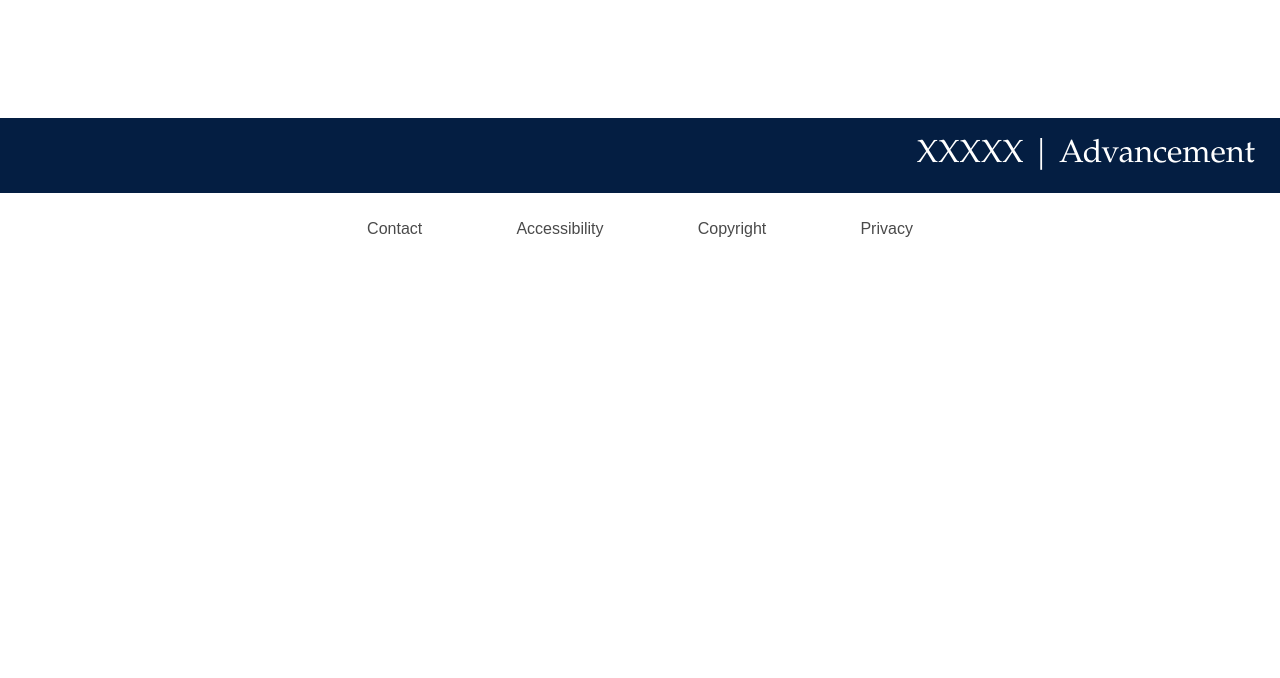
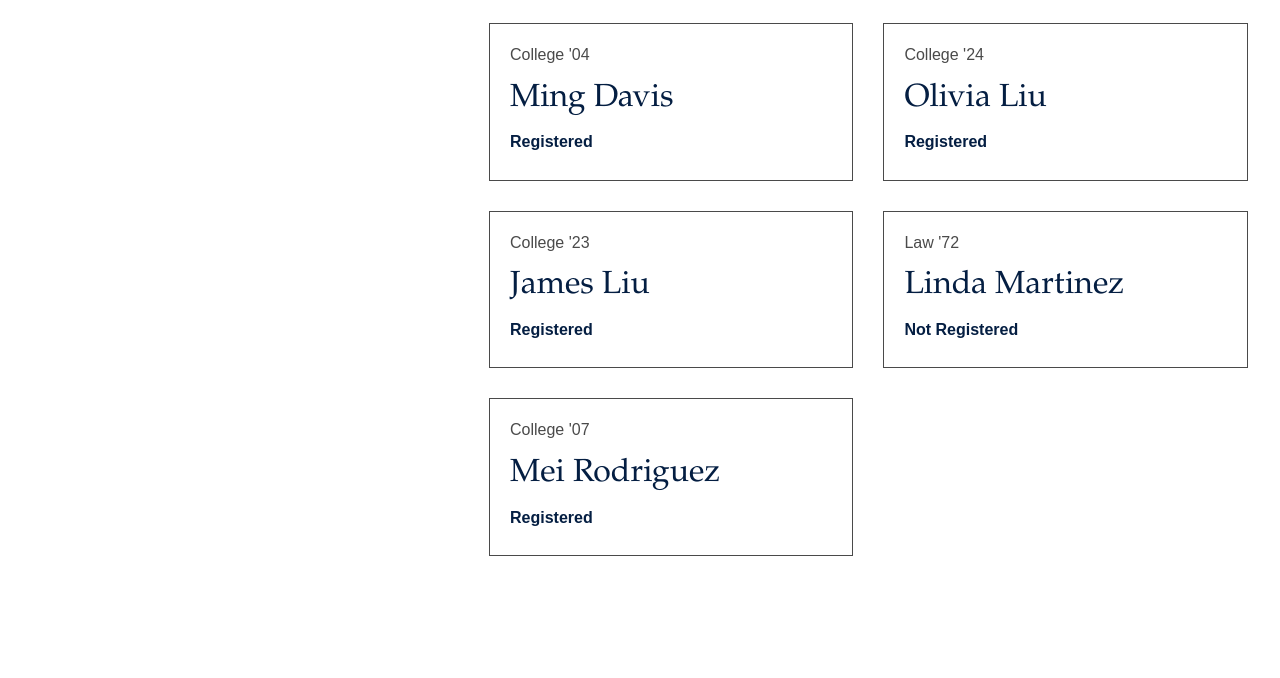
Before and after one commit to alison-ah/event-attendees-2, a plain HTML site: page index.html in a window 1280 px wide. Shown: the part 747-1425 px from the top of the page. Before the commit the page ends 1012 px from the top, so only its background shows below. Drawn offline with Linux system fonts and the light colour scheme; a web font is replaced by a local one.

Commit message:
Organized CSS, validated HTML and CSS, added JS

```diff
--- a/css/style.css
+++ b/css/style.css
@@ -54,19 +54,15 @@
      Author's custom styles
      ========================================================================== */
 
+  /* Global styles */
   :root {
     --primary-color: #041e42;
     --secondary-color: #4a4a4a;
-
-    --medium-and-book-font: "Futura PT", sans-serif;
-    --regular-and-italic-font: "Adobe Caslon", Garamond, serif;
   }
-
-     /*-- Base Styles --*/
 
   html {
     display: flex;
-    font-family: "Source Sans 3", Arial, Helvetica, sans-serif;
+    font-family: "Adobe Caslon", Garamond, serif;
     color: var(--primary-color);
   }
 
@@ -83,15 +79,12 @@
     padding: 0 1em;
   }
 
-
-    /*-- Header and Footer Styles --*/
-
   h1 {
     color: var(--primary-color);
     text-align: center;
     padding: 10px;
     font-size: 4em;
-        font-family: var(--regular-and-italic-font);
+    font-family: "Adobe Caslon", Garamond, serif;
     font-style: italic;
     font-weight: 40;
   }
@@ -100,25 +93,26 @@
     color: var(--primary-color);
     margin: 0;
     font-size: 2em;
-        font-family: var(--regular-and-italic-font);
+    font-family: "Adobe Caslon", Garamond, serif;
     font-weight: 100;
   }
 
   h3 {
     color: var(--primary-color);
-        font-family: var(--medium-and-book-font);
+    font-family: "Futura PT", sans-serif;
     font-size: 1em;
     font-weight: 550;
   }
 
   h4 {
     color: var(--secondary-color);
-        font-family: var(--medium-and-book-font);
+    font-family: "Futura PT", sans-serif;
     font-size: 1em;
     font-weight: lighter;
     margin: 10px 0;
   }
 
+  /* Header */
   .top-bar {
     background: var(--primary-color);
     color: white;
@@ -127,48 +121,10 @@
     padding-left: 35px;
     font-size: 2em;
     font-weight: lighter;
-        font-family: var(--regular-and-italic-font);
+    font-family: "Adobe Caslon", Garamond, serif;
   }
 
-    .bottom-bar {
-        background: var(--primary-color);
-        color: white;
-        text-align: right;
-        padding: 15px;
-        padding-right: 25px;
-        font-size: 2em;
-        font-weight: lighter;
-        font-family: var(--regular-and-italic-font);
-    }
-
-    .links ul {
-        color: var(--secondary-color);
-        text-decoration: none;
-        display: flex;
-        justify-content: space-around;
-        padding-top: 25px;
-        padding-bottom: 25px;
-    }
-
-    .attendees {
-        display: flex;
-        flex-wrap: wrap;
-        width: 100%;
-        padding: 110px 0px;
-    }
-
-    .attendee {
-        border: var(--secondary-color) solid 1px;
-        width: 80%;
-        padding: 10px 20px;
-        margin: 15px;
-        border-radius: 0%;
-    }
-
-    .attendee h3 {
-        margin-top: 10px;
-    }
-
+  /* Filter form */
   .filter {
     width: 100%;
   }
@@ -205,7 +161,7 @@
 
   .checkbox-label {
     color: var(--secondary-color);
-        font-family: var(--medium-and-book-font);
+    font-family: "Futura PT", sans-serif;
     font-size: 1em;
     font-weight: lighter;
     padding-left: 15px;
@@ -220,6 +176,47 @@
     display: flex;
     width: 50%;
     align-items: center;
+  }
+
+  /* Attendees list */
+  .attendees {
+    display: flex;
+    flex-wrap: wrap;
+    width: 100%;
+    padding: 110px 0px;
+  }
+
+  .attendee {
+    border: var(--secondary-color) solid 1px;
+    width: 80%;
+    padding: 10px 20px;
+    margin: 15px;
+    border-radius: 0%;
+  }
+
+  .attendee h3 {
+    margin-top: 10px;
+  }
+
+  /* Footer */
+  .bottom-bar {
+    background: var(--primary-color);
+    color: white;
+    text-align: right;
+    padding: 15px;
+    padding-right: 25px;
+    font-size: 2em;
+    font-weight: lighter;
+    font-family: "Adobe Caslon", Garamond, serif;
+  }
+
+  .links ul {
+    color: var(--secondary-color);
+    text-decoration: none;
+    display: flex;
+    justify-content: space-around;
+    padding-top: 25px;
+    padding-bottom: 25px;
   }
 
 
@@ -388,4 +385,4 @@
       font-family: Arial, Helvetica, sans-serif;
       font-size: 0.8em;
     }
-  }
+}}
--- a/index.html
+++ b/index.html
@@ -40,7 +40,7 @@
                 <form>
                     <h2>Filter Attendees</h2>
                     <div class="search-by-name">
-                        <label for="by-name"><h3>By Name</h3></label><br>
+                        <h3><label for="by-name">By Name</label></h3><br>
                         <input type="text" id="by-name" name="by-name">
                         <i class="fa-solid fa-magnifying-glass"></i><br>
                     </div>
@@ -74,22 +74,8 @@
             </div>
 
             <div class="attendees">
-                <div class="attendee">
-                    <h4>College'92</h4>
-                    <h2>Jane Doe</h2>
-                    <h3>Registered</h3>
-                </div>
-                <div class="attendee">
-                    <h4>Law'86</h4>
-                    <h2>Sarah Mattson</h2>
-                    <h3>Not Registered</h3>
-                </div>
-                <div class="attendee">
-                    <h4>College'72, Law'76</h4>
-                    <h2>Payton Ali</h2>
-                    <h3>Registered</h3>
-                </div>
-
+                <div class="attendee"></div>
+                 <!--Will populate via JavaScript-->
             </div>
 
         </div>
--- a/js/app.js
+++ b/js/app.js
@@ -0,0 +1,175 @@
+let allAttendees = [];
+
+// Below is how I would use API to dynamically display attendees, but my API is not functioning.
+
+//async function fetchAndDisplayAttendees() {
+//  try {
+//    const response = await fetch("https://gist.githubusercontent.com/alison-ah/24c1706e6b1f896a971580608b312b2e/raw/6f5c06767dc9299a64829b1821d5ac87e177b1c2/sample_data.json");
+//    allAttendees = await response.json();
+//    filterAndDisplayAttendees();
+//  } catch (error) {
+//    console.error('Error fetching attendee data:', error);
+//  }
+//}
+
+// Currently hard coding data to display attendees
+function fetchAndDisplayAttendees() {
+    allAttendees = [
+        {
+            "registered": "Yes",
+            "incognito": "No",
+            "first_name": "James",
+            "last_name": "Hamilton",
+            "school_year": "College '92"
+        },
+        {
+            "registered": "Yes",
+            "incognito": "No",
+            "first_name": "Jennifer",
+            "last_name": "Smith",
+            "school_year": "College '72, Law '86"
+        },
+        {
+            "registered": "No",
+            "incognito": "Yes",
+            "first_name": "William",
+            "last_name": "Clark",
+            "school_year": "College '86"
+        },
+        {
+            "registered": "No",
+            "incognito": "No",
+            "first_name": "George",
+            "last_name": "Thomas",
+            "school_year": "Law '86"
+        },
+        {
+            "registered": "Yes",
+            "incognito": "Yes",
+            "first_name": "Dmitri",
+            "last_name": "Park",
+            "school_year": "College '09"
+        },
+        {
+            "registered": "Yes",
+            "incognito": "No",
+            "first_name": "Mohammed",
+            "last_name": "Suzuki",
+            "school_year": "College '00"
+        },
+        {
+            "registered": "Yes",
+            "incognito": "No",
+            "first_name": "Ming",
+            "last_name": "Davis",
+            "school_year": "College '04"
+        },
+        {
+            "registered": "Yes",
+            "incognito": "No",
+            "first_name": "Olivia",
+            "last_name": "Liu",
+            "school_year": "College '24"
+        },
+        {
+            "registered": "Yes",
+            "incognito": "No",
+            "first_name": "James",
+            "last_name": "Liu",
+            "school_year": "College '23"
+        },
+        {
+            "registered": "No",
+            "incognito": "Yes",
+            "first_name": "Michael",
+            "last_name": "Li",
+            "school_year": "Law '08, College '16"
+        },
+        {
+            "registered": "No",
+            "incognito": "No",
+            "first_name": "Linda",
+            "last_name": "Martinez",
+            "school_year": "Law '72"
+        },
+        {
+            "registered": "Yes",
+            "incognito": "Yes",
+            "first_name": "Karen",
+            "last_name": "Anderson",
+            "school_year": "Law '85"
+        },
+        {
+            "registered": "Yes",
+            "incognito": "No",
+            "first_name": "Mei",
+            "last_name": "Rodriguez",
+            "school_year": "College '07"
+        },
+        {
+            "registered": "Yes",
+            "incognito": "Yes",
+            "first_name": "Ivan",
+            "last_name": "Gonzalez",
+            "school_year": "Law '05"
+        }
+    ].map(attendee => ({
+      ...attendee,
+      registered: attendee.registered === "Yes",
+      incognito: attendee.incognito === "Yes"
+    }));
+    filterAndDisplayAttendees();
+  }
+
+// Filter function
+function filterAndDisplayAttendees() {
+  const nameFilter = document.getElementById('by-name').value.toLowerCase();
+  const collegeChecked = document.getElementById('college').checked;
+  const lawChecked = document.getElementById('law').checked;
+  const registeredChecked = document.getElementById('registered').checked;
+  const notRegisteredChecked = document.getElementById('not-registered').checked;
+
+  const filteredAttendees = allAttendees.filter(attendee => {
+    if (attendee.incognito) return false;
+
+    const nameMatch = `${attendee.first_name} ${attendee.last_name}`.toLowerCase().includes(nameFilter);
+
+    const schoolMatch = (!collegeChecked && !lawChecked) ||
+      (collegeChecked && attendee.school_year.toLowerCase().includes('college')) ||
+      (lawChecked && attendee.school_year.toLowerCase().includes('law'));
+
+    const registrationMatch = (!registeredChecked && !notRegisteredChecked) ||
+      (registeredChecked && attendee.registered) ||
+      (notRegisteredChecked && !attendee.registered);
+
+    return nameMatch && schoolMatch && registrationMatch;
+  });
+
+  const attendeesContainer = document.querySelector('.attendees');
+  attendeesContainer.innerHTML = '';
+
+  filteredAttendees.forEach(attendee => {
+    const attendeeElement = document.createElement('div');
+    attendeeElement.className = 'attendee';
+
+    attendeeElement.innerHTML = `
+      <h4>${attendee.school_year}</h4>
+      <h2>${attendee.first_name} ${attendee.last_name}</h2>
+      <h3>${attendee.registered ? 'Registered' : 'Not Registered'}</h3>
+    `;
+
+    attendeesContainer.appendChild(attendeeElement);
+  });
+}
+
+// Initialize
+document.addEventListener('DOMContentLoaded', () => {
+  fetchAndDisplayAttendees();
+
+  // Add event listeners for filters
+  document.getElementById('by-name').addEventListener('input', filterAndDisplayAttendees);
+  document.getElementById('college').addEventListener('change', filterAndDisplayAttendees);
+  document.getElementById('law').addEventListener('change', filterAndDisplayAttendees);
+  document.getElementById('registered').addEventListener('change', filterAndDisplayAttendees);
+  document.getElementById('not-registered').addEventListener('change', filterAndDisplayAttendees);
+});
```
Lines whose indentation alone changed are shown as unchanged.
